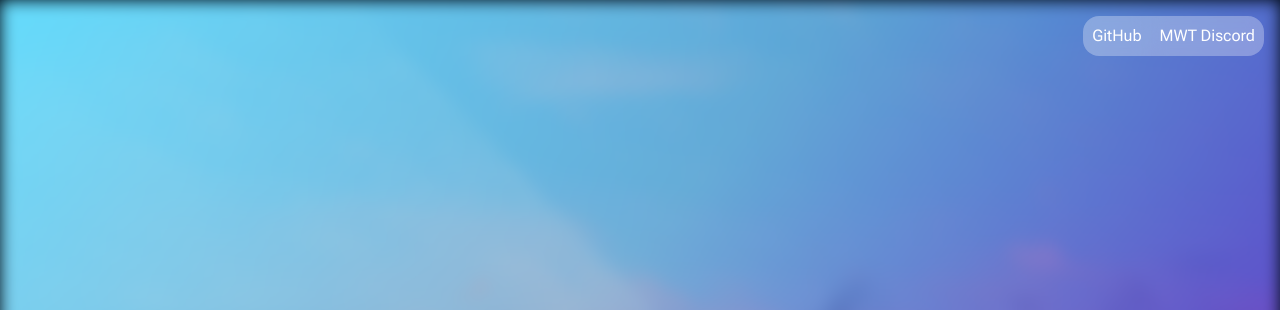
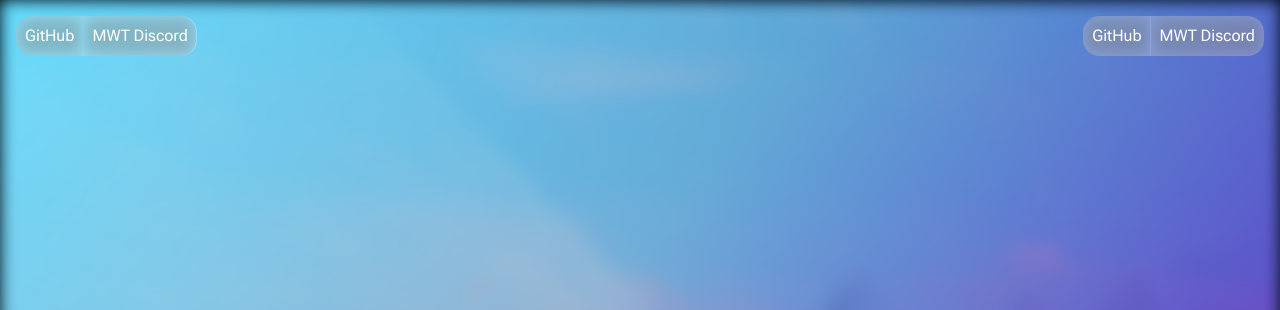
Before and after one commit to BeauTheBeau/leopards.wtf, a website: page index.html in a window 1280 px wide. Shown: the top 310 px of the page. Drawn offline with Linux system fonts and the light colour scheme.

Commit message:
Update CSS and HTML for design improvements
Updated CSS and HTML files to enhance the website's design and improve user experience. Changes include adding a new div .display__img in CSS for better image display and updating the .floating__links layout for improved link accessibility. Removed an unused font 'Press Start 2P' to optimize download time. The brightness has been adjusted on the floating links for readability. HTML was adjusted to accommodate these design updates. These changes aim to enhance the overall appearance and user-friendliness of the website.

```diff
--- a/css/index.scss
+++ b/css/index.scss
@@ -12,7 +12,6 @@
 }
 
 * {
-  font-family: 'Press Start 2P', cursive;
   font-family: 'Roboto Flex', sans-serif;
   box-sizing: border-box;
   color: #fff;
@@ -73,10 +72,15 @@ body {
 
     filter: blur(8px);
     z-index: -1;
+  }
+}
 
-  }
+.display__img {
+  background-image: linear-gradient(var(--rotate), rgba(93, 220, 255, 0.9), rgba(60, 103, 227, 0.26) 43%, rgba(78, 0, 194, 0.87));
+  width: 100%;
+  border-radius: 1em;
+}
 
-}
 
 .floating__links {
 
@@ -89,10 +93,15 @@ body {
   z-index: 1000;
 
   display: flex;
-  justify-content: flex-end;
-  align-items: center;
+  justify-content: space-between;
+  padding: 1em;
 
-  padding: 1em;
+  div {
+    display: flex;
+    justify-content: flex-end;
+    align-items: center;
+  }
+
 
   a {
     padding: 0.5em;
@@ -100,7 +109,7 @@ body {
     text-decoration: none;
     border-radius: 2em;
     background-color: rgba(255, 255, 255, 0.3);
-    backdrop-filter: blur(8px);
+    backdrop-filter: blur(8px) brightness(.7);
     border: 1px solid transparent;
     transition: all 0.2s ease-in-out;
   }
--- a/index.html
+++ b/index.html
@@ -38,8 +38,16 @@
 <body>
 
 <div class="floating__links">
-  <a href="https://github.com/beauthebeau/leopards.wtf" target="_blank">GitHub</a>
-  <a href="https://discord.gg/kEjCEsKrTc" target="_blank">MWT Discord</a>
+  <div>
+    <a href="https://github.com/beauthebeau/leopards.wtf" target="_blank">GitHub</a>
+    <a href="https://discord.gg/kEjCEsKrTc" target="_blank">MWT Discord</a>
+  </div>
+
+  <div>
+    <a href="https://github.com/beauthebeau/leopards.wtf" target="_blank">GitHub</a>
+    <a href="https://discord.gg/kEjCEsKrTc" target="_blank">MWT Discord</a>
+  </div>
+
 </div>
 
 <div class="hero">
@@ -51,6 +59,8 @@
 <main>
 
   <section>
+
+    <img class="display__img" src="img/mbt.png" alt="Leopard Evo on a blue background">
     <h2>Introducing the Leopard Evo: A Revolutionary Advancement in Tank Technology</h2>
     <p>Unleash the power of the battlefield with the remarkable Leopard Evo, a cutting-edge tank that sets to
       revolutionize the way we perceive armored warfare. With its self-replicating technology and state-of-the-art
@@ -93,7 +103,8 @@
       <h2>Unleash Uninterrupted Power: Introducing MBT+ for the Leopard Evo</h2>
       <p>Experience uninterrupted power on the battlefield with our cutting-edge MBT+ subscription! Say goodbye to
         engine failures in war zones with this game-changing offer. For just $25 per month, gain access to a range of
-        exclusive benefits, including heated seats and advanced thermal optics. Do not miss out on this opportunity! Take
+        exclusive benefits, including heated seats and advanced thermal optics. Do not miss out on this opportunity!
+        Take
         action today and subscribe at leopards.wtf/MBT+.</p>
 
       <div class="button__row">
```
Also changed, not shown: css/index.css, img/half-mbt.webp (added), 1 other file.
